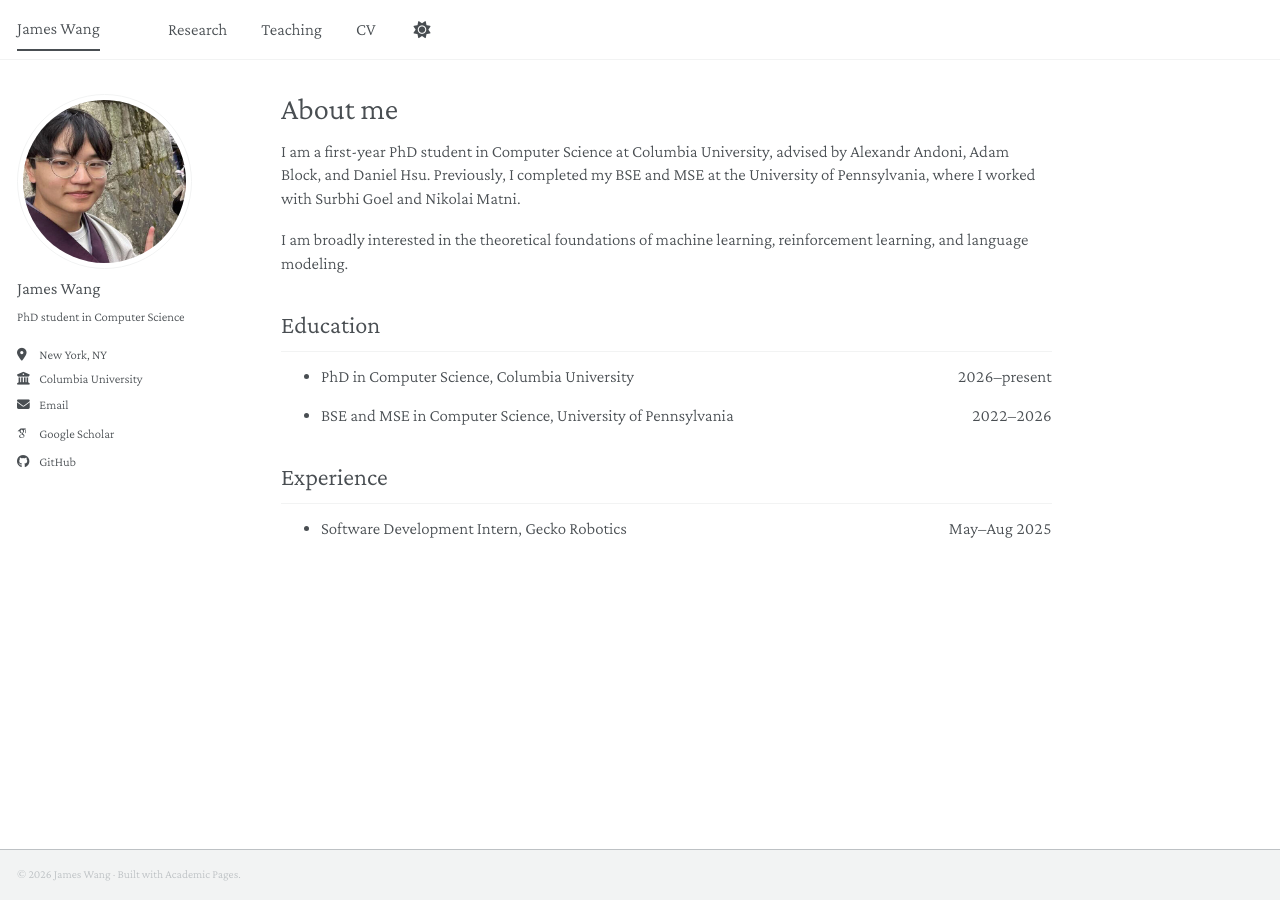
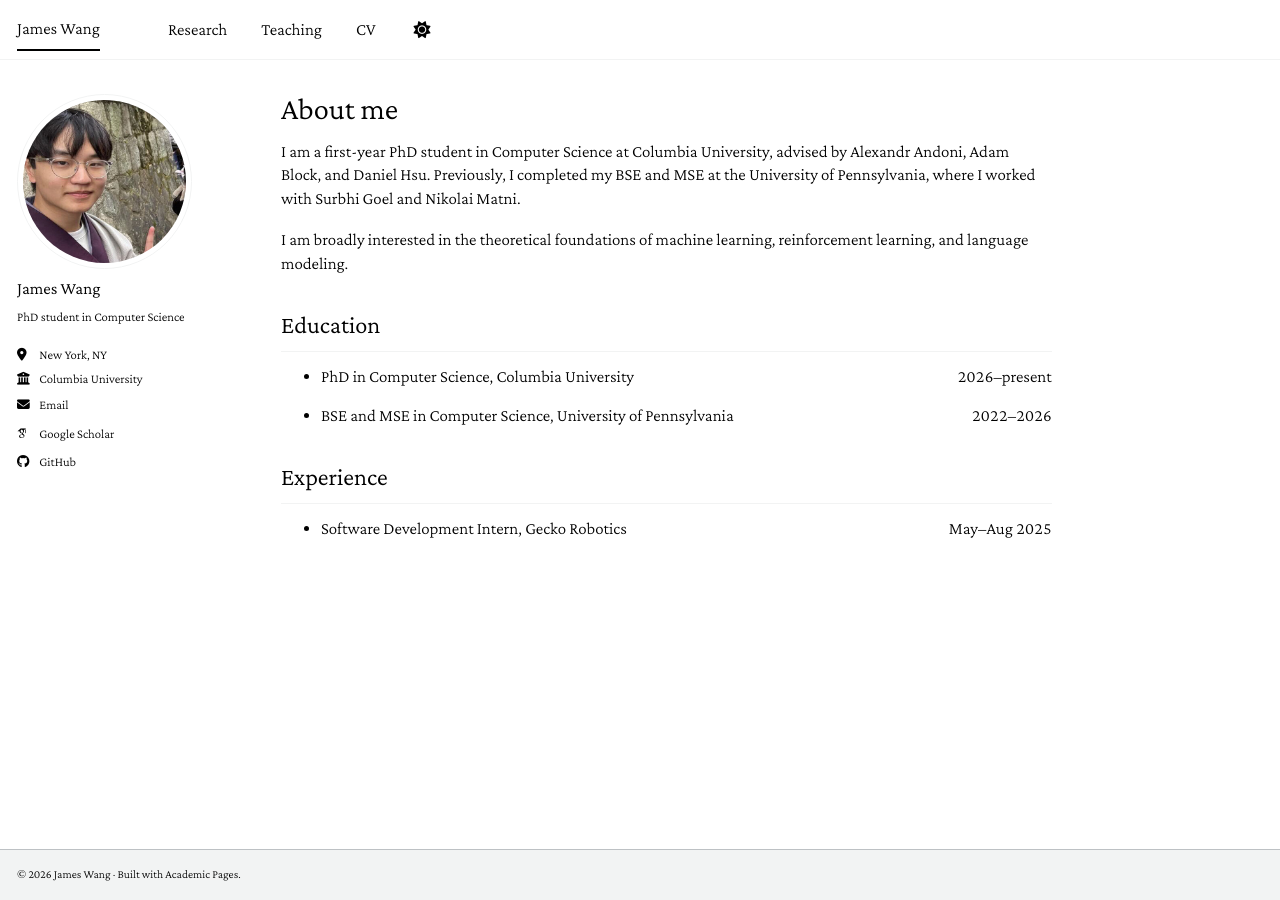
Before and after one commit to jwang541/jwang541.github.io, a Jekyll site: the page built from _pages/about.md, in a window 1280 px wide. Built offline with Jekyll 4.4.1, drawn with Linux system fonts in a browser that asks for light colours; some web fonts are replaced.

Commit message:
textc olor

```diff
--- a/_sass/theme/_default_light.scss
+++ b/_sass/theme/_default_light.scss
@@ -35,13 +35,13 @@ $sidebar-screen-min-width   : 1024px;
     --global-dark-border-color          : #bdc1c4;
     --global-code-background-color      : #fafafa;
     --global-code-text-color            : #{$darker-gray};
-    --global-fig-caption-color          : mix(#fff,  #{$dark-gray}, 25%);
+    --global-fig-caption-color          : #000;
     --global-link-color                 : #287fa0;
     --global-link-color-hover           : #206782;
     --global-link-color-visited         : #287fa0;
-    --global-masthead-link-color        : #{$dark-gray};
-    --global-masthead-link-color-hover  : mix(#000, #{$gray}, 25%);
-    --global-text-color                 : #{$dark-gray};
-    --global-text-color-light           : #{$light-gray};
+    --global-masthead-link-color        : #000;
+    --global-masthead-link-color-hover  : #000;
+    --global-text-color                 : #000;
+    --global-text-color-light           : #000;
     --global-thead-color                : #{$lighter-gray};
 }
```
